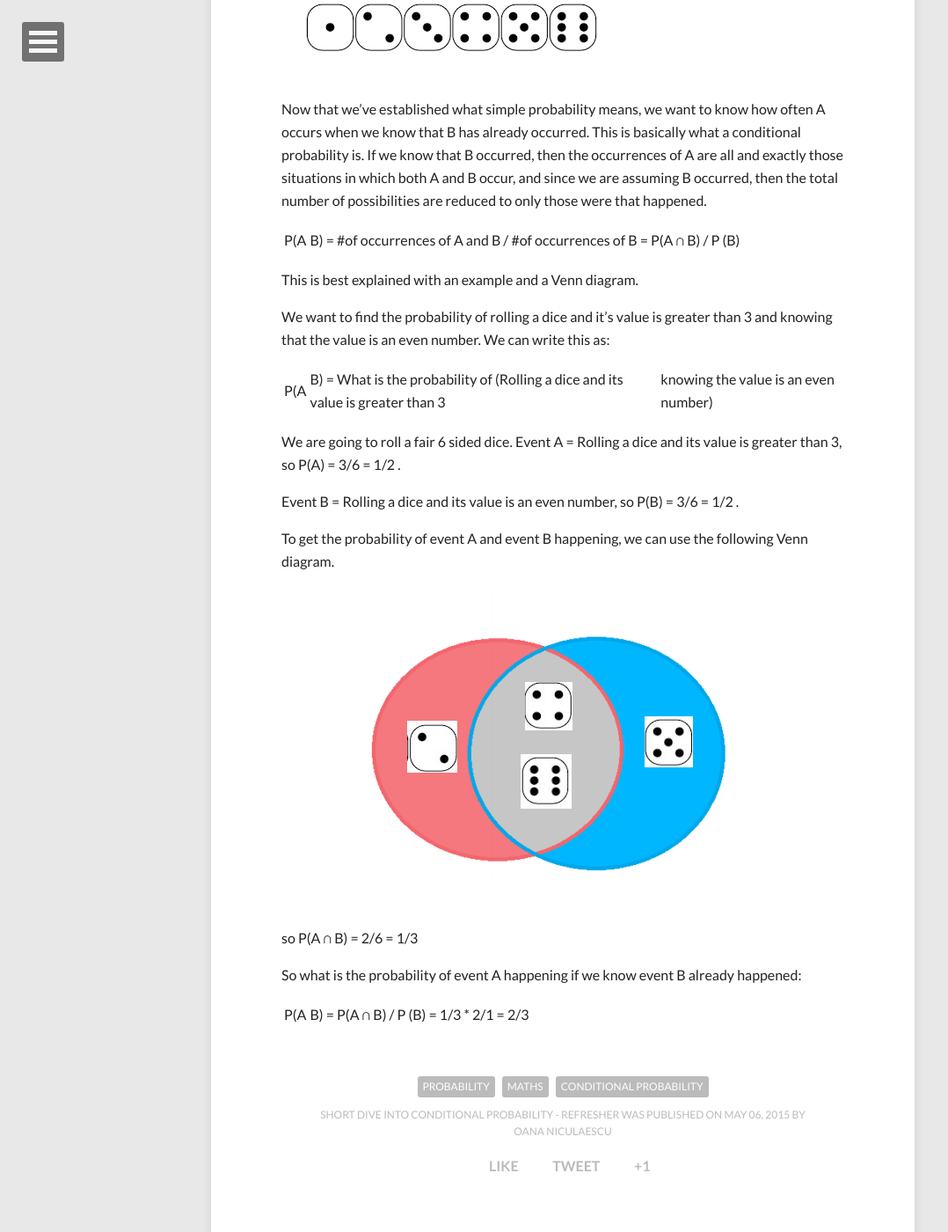
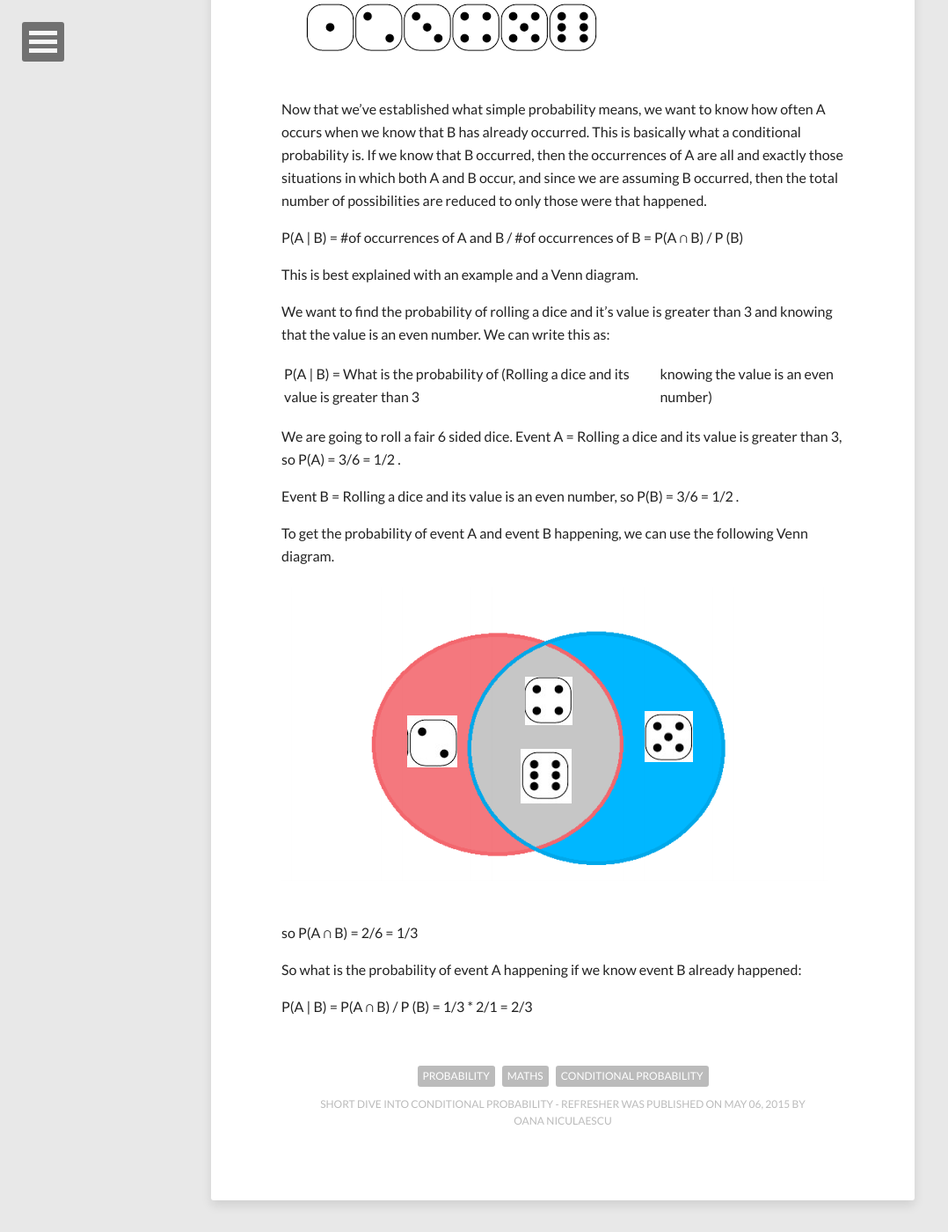
Before and after one commit to elf11/elf11.github.io, a Jekyll site: the page built from _posts/2015-05-06-conditional-probability.md, in a window 1280 px wide and 1400 px high, scrolled down 839 px. Shown: the whole window at 88% size, without its empty margins (0-1078 px from the left). Built offline with Jekyll 4.4.1, drawn with Linux system fonts in a browser that asks for light colours; nearby versions of some CDN libraries; comment, search, counter and statistics services are not loaded; some of the changed text lies outside the part shown.

Commit message:
conditional probability modified

```diff
--- a/_posts/2015-05-06-conditional-probability.md
+++ b/_posts/2015-05-06-conditional-probability.md
@@ -25,13 +25,13 @@ Often we calculate a probability by dividing the number of favourable events (nu
 
 Now that we've established what simple probability means, we want to know how often A occurs when we know that B has already occurred. This is basically what a conditional probability is. If we know that B occurred, then the occurrences of A are all and exactly those situations in which both A and B occur, and since we are assuming B occurred, then the total number of possibilities are reduced to only those were that happened.
 
-P(A | B) = #of occurrences of A and B / #of occurrences of B = P(A ∩ B) / P (B)
+P(A \| B) = #of occurrences of A and B / #of occurrences of B = P(A ∩ B) / P (B)
 
 This is best explained with an example and a Venn diagram.
 
 We want to find the probability of rolling a dice and it's value is greater than 3 and knowing that the value is an even number. We can write this as:
 
-P(A | B) = What is the probability of (Rolling a dice and its value is greater than 3 | knowing the value is an even number)
+P(A \| B) = What is the probability of (Rolling a dice and its value is greater than 3 | knowing the value is an even number)
 
 We are going to roll a fair 6 sided dice. Event A = Rolling a dice and its value is greater than 3, so P(A) = 3/6 = 1/2 .
 
@@ -45,4 +45,4 @@ so P(A ∩ B) = 2/6 = 1/3
 
 So what is the probability of event A happening if we know event B already happened:
 
-P(A | B) = P(A ∩ B) / P (B) = 1/3 * 2/1 = 2/3
+P(A \| B) = P(A ∩ B) / P (B) = 1/3 * 2/1 = 2/3
```
Also changed, not shown: other parts of _posts/2015-05-06-conditional-probability.md (+3 -3 lines).
